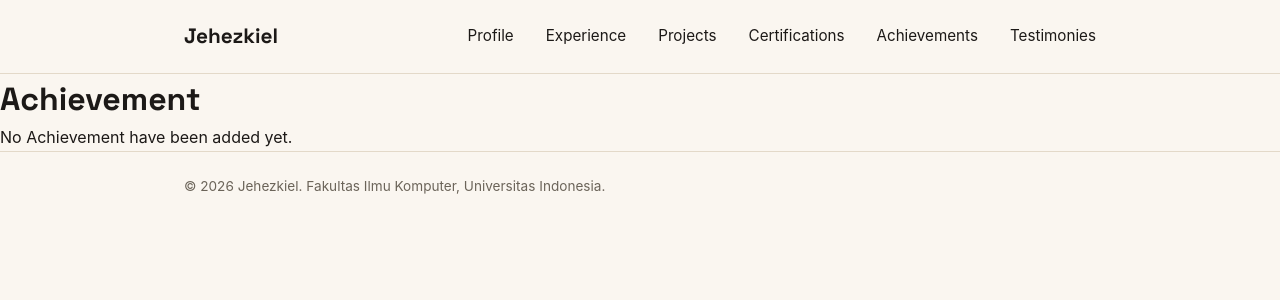
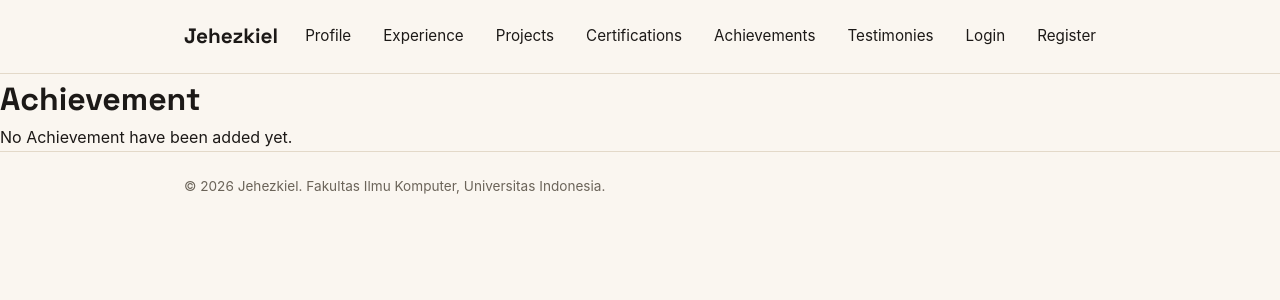
Before and after one commit to elcodebase/myportofolio, a Django app: page /achievement/ in a window 1280 px wide. Shown: the top 300 px of the page. Run offline with Django 5.2, Linux system fonts and the light colour scheme.

Commit message:
membuat logout & mendaftarkan url, menampilkan status login di navbar

```diff
--- a/main/urls.py
+++ b/main/urls.py
@@ -3,7 +3,7 @@ from main.views import (
     show_main, show_experience,
     show_projects, create_project, get_projects_json, delete_project,
     show_certifications, create_certification, update_certification,
-    delete_certification, get_certifications_json, show_achievements, show_testimonies, show_organization
+    delete_certification, get_certifications_json, show_achievements, show_testimonies, show_organization, register, login_user, logout_user
 )
 
 app_name = "main"
@@ -25,4 +25,7 @@ urlpatterns = [
     path("achievement/", show_achievements, name = 'show_achievements'),
     path("testimonies/", show_testimonies, name = 'show_testimonies'),
     path("organization/", show_organization, name = 'show_organization'),
+    path("register/", register, name="register"),
+    path("login/", login_user, name="login"),
+    path("logout/", logout_user, name="logout"),
 ]
--- a/main/views.py
+++ b/main/views.py
@@ -196,3 +196,7 @@ def login_user(request):
         "form": form,
     }
     return render(request, "login.html", context)
+
+def logout_user(request):
+    logout(request)
+    return redirect("main:show_main")
--- a/templates/base.html
+++ b/templates/base.html
@@ -21,6 +21,13 @@
                 <a href="{% url 'main:show_certifications'%}">Certifications</a>
                 <a href="{% url 'main:show_achievements' %}">Achievements</a>
                 <a href="{% url 'main:show_testimonies' %}">Testimonies</a>
+                {% if user.is_authenticated %}
+                    <span class="nav-user">{{ user.username }}</span>
+                    <a href="{% url 'main:logout' %}">Logout</a>
+                {% else %}
+                    <a href="{% url 'main:login' %}">Login</a>
+                    <a href="{% url 'main:register' %}">Register</a>
+                {% endif %}
             </nav>
         </div>
     </header>
```
